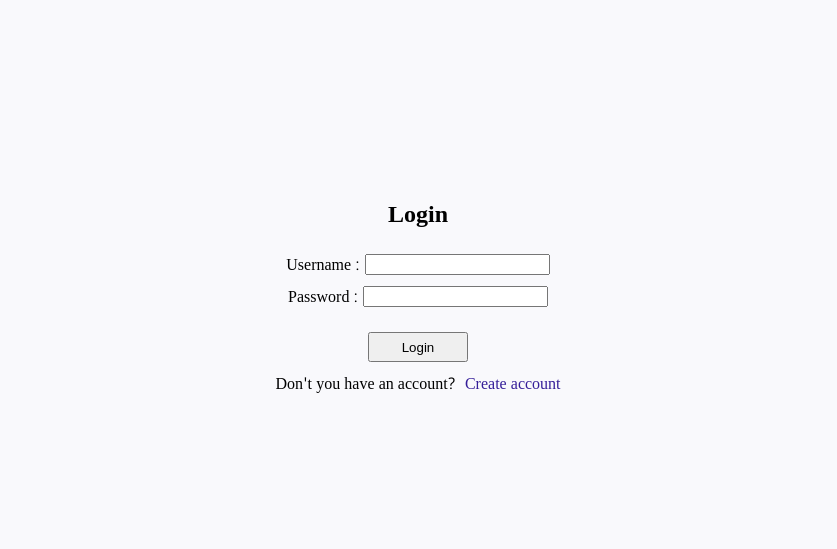
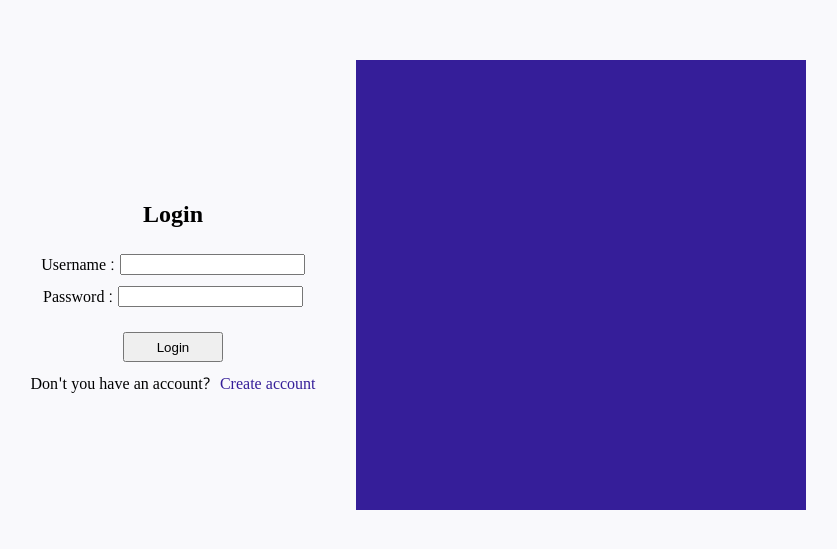
Before and after one commit to Soft-Gallery/issue-management-frontEnd, a React (Create React App) app: page /login in a window 1280 px wide. Shown: the part 115-664 px from the top of the page, without its empty margins (222-1059 px from the left). Built offline with nearby package versions, Linux system fonts and the light colour scheme.

Commit message:
feat: create img container

```diff
--- a/src/pages/LoginPage.tsx
+++ b/src/pages/LoginPage.tsx
@@ -21,6 +21,7 @@ const LoginPage: React.FC = () => {
   }
 
   return (
+    <Container>
       <LoginContainer>
         <h2>Login</h2>
         <Form onSubmit={loginSubmit}>
@@ -51,12 +52,23 @@ const LoginPage: React.FC = () => {
           <a onClick={signUpClick}>Create account</a>
         </SignUp>
       </LoginContainer>
+      <ImageContainer>
+      </ImageContainer>
+    </Container>
+
   );
 }
 
+const Container = styled.div`
+    width: 100vw;
+    height: 100vh;
+    display: flex;
+    flex-direction: row;
+    align-items: center;
+    justify-content: center;
+`
 const LoginContainer = styled.div`
-    width: 100%;
-    height: 100vh;
+    margin: 20px;
     display: flex;
     flex-direction: column;
     align-items: center;
@@ -105,5 +117,10 @@ const SignUp = styled.div`
     }
 `;
 
-
+const ImageContainer = styled.div`
+    width: 450px;
+    height: 450px;
+    margin: 20px;
+    background-color: ${({ theme: { color } }) => color.indigo};
+`
 export default LoginPage;
```
Lines whose indentation alone changed are shown as unchanged.
